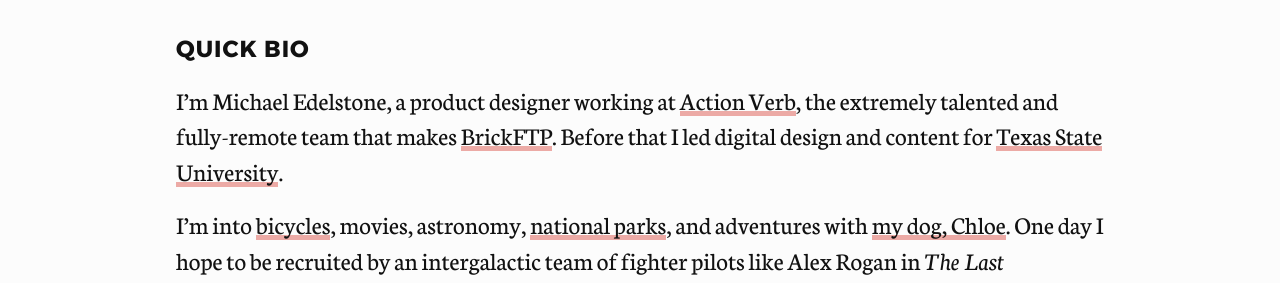
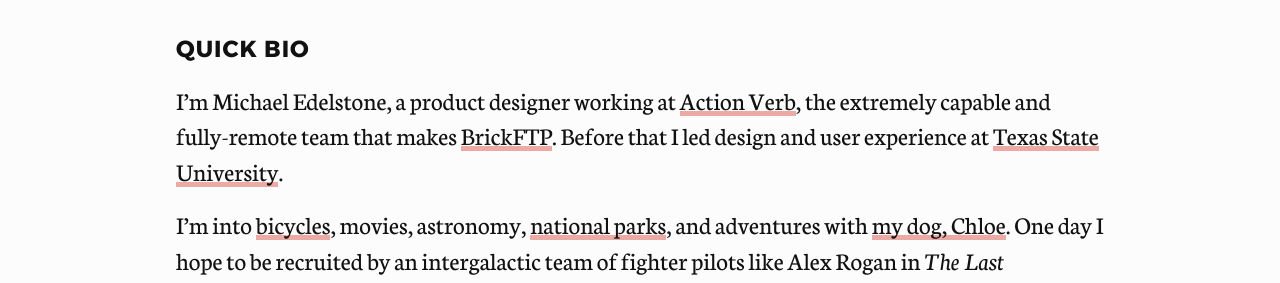
Before and after one commit to edelstone/my-website, a Jekyll site: the page built from about.html, in a window 1280 px wide. Shown: the part 689-972 px from the top of the page. Built offline with Jekyll 4.4.1, drawn with Linux system fonts in a browser that asks for light colours.

Commit message:
changes a couple pieces of content

```diff
--- a/about.html
+++ b/about.html
@@ -20,7 +20,7 @@ button-next-link: /portfolio
 
 		<div class="text-intro">
 			<h2>Quick bio</h2>
-			<p>I’m Michael Edelstone, a product designer working at <a href="https://actionverb.com/">Action Verb</a>, the extremely talented and fully-remote team that makes <a href="https://brickftp.com/">BrickFTP</a>. Before that I led digital design and content for <a href="http://umarketing.txstate.edu">Texas State University</a>.</p>
+			<p>I’m Michael Edelstone, a product designer working at <a href="https://actionverb.com/">Action Verb</a>, the extremely capable and fully-remote team that makes <a href="https://brickftp.com/">BrickFTP</a>. Before that I led design and user experience at <a href="http://umarketing.txstate.edu">Texas State University</a>.</p>
 			<p>I&#8217;m into <a href="https://photos.app.goo.gl/ibakW6gsRauxRT9D3">bicycles</a>, movies, astronomy, <a href="https://drive.google.com/open?id=18UmsEMmCnD-Nw_pzG3fmYnuURfY&usp=sharing">national parks</a>, and adventures with <a href="https://photos.app.goo.gl/NgCfeXFpNXnYUSYD3">my dog, Chloe</a>. One day I hope to be recruited by an intergalactic team of fighter pilots like Alex Rogan in <i>The Last Starfighter</i>.</p>
 			<p>Don't like brevity? <a href="https://edelstone.github.io/">Here's a longer version</a>.</p>
 		</div>
--- a/index.html
+++ b/index.html
@@ -54,7 +54,7 @@ footer-choices: hide-and-dont-read
 				<li>I publish and <a href="https://github.com/edelstone" class="tooltip" data-tooltip-content="#tooltip-github">share code</a>.</li>
 				<li>I <a href="https://pinboard.in/u:tsanzer" class="tooltip" data-tooltip-content="#tooltip-pinboard">bookmark</a> useful things.</li>
 				<li>I try to listen to <a href="https://www.last.fm/user/tsanzer" class="tooltip" data-tooltip-content="#tooltip-lastfm">new music</a> every day.</li>
-				<li><a href="https://twitter.com/medelstone" class="tooltip" data-tooltip-content="#tooltip-twitter">I tweet</a> sometimes, but rarely enjoy it.</li>
+				<li>I <a href="https://twitter.com/medelstone" class="tooltip" data-tooltip-content="#tooltip-twitter">tweet</a> sometimes, but rarely enjoy it.</li>
 			</ul>
 
 			<div class="tooltip-content">
```
